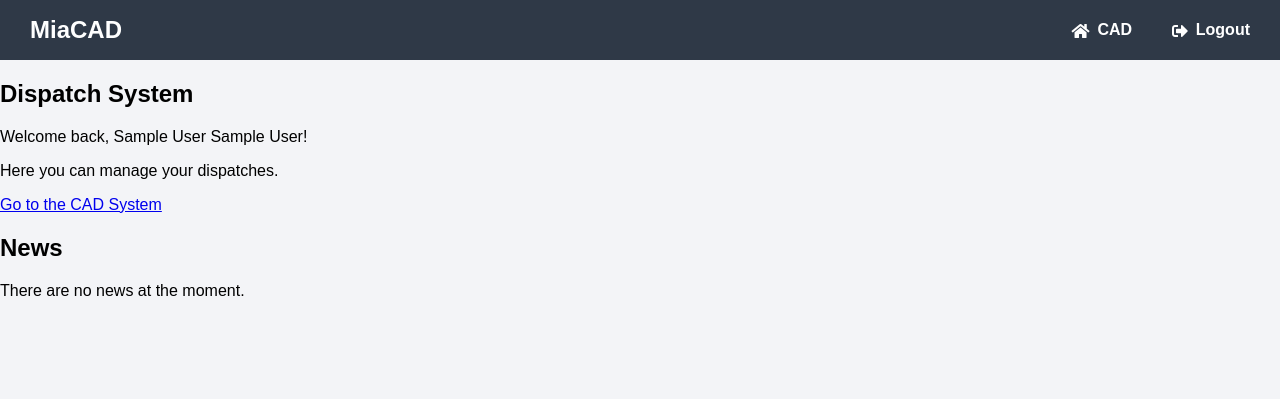
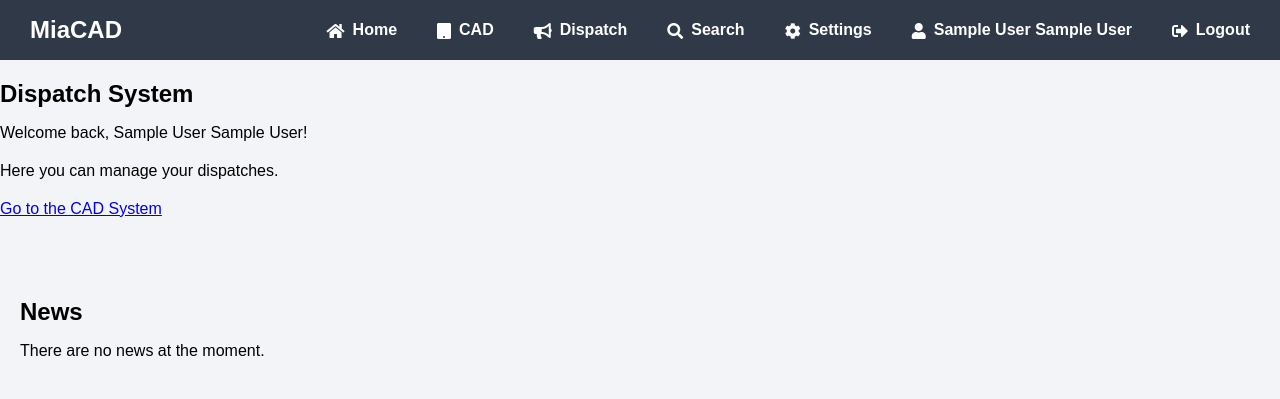
Before and after one commit to semajavoye/MiaCAD, a PHP site: page / in a window 1280 px wide. Shown: the top 399 px of the page. Run offline with PHP 8.4, Linux system fonts and the light colour scheme; the visitor is signed in with stand-in values (Sample User, id 1).

Commit message:
Refactor CSS styles and add user profile link to page header

```diff
--- a/src/frontend/css/index.css
+++ b/src/frontend/css/index.css
@@ -4,3 +4,20 @@ body {
     margin: 0;
     padding: 0;
 }
+
+h2 {
+    font-size: 24px;
+    margin-bottom: 10px;
+}
+
+p {
+    font-size: 16px;
+    margin-bottom: 20px;
+}
+
+.news {
+    margin-top: 40px;
+    padding: 20px;
+    background-color: #f3f4f7;
+    border-radius: 5px;
+}
--- /dev/null
+++ b/src/frontend/css/profile.css
@@ -0,0 +1,6 @@
+body {
+    font-family: Arial, sans-serif;
+    background-color: #f3f4f7;
+    margin: 0;
+    padding: 0;
+}
--- a/src/frontend/css/register.css
+++ b/src/frontend/css/register.css
@@ -121,3 +121,7 @@ body {
 .register form select:valid {
     border-color: #3274d6;
 }
+
+.hidden {
+    display: none;
+}
--- a/src/frontend/page_header.php
+++ b/src/frontend/page_header.php
@@ -1,9 +1,31 @@
+<?php
+    if (isset($_SESSION['username'])) {
+        $username = $_SESSION['username'];
+
+
+        $stmt = $pdo->prepare("SELECT * FROM users WHERE username = :username");
+        $stmt->bindParam(':username', $username);
+        $stmt->execute();
+        $existingUser = $stmt->fetch();
+
+        $title = $existingUser['titel'];
+        $firstName = $existingUser['vorname'];
+        $lastName = $existingUser['nachname'];
+    }
+?>
+
+
 <header>
     <link rel="stylesheet" href="css/page_header.css">
     <nav class="navtop">
         <div>
             <h1><a href="./">MiaCAD</a></h1>
-            <a href="cad.php"><i class="fas fa-home"></i>CAD</a>
+            <a href="index.php"><i class="fas fa-home"></i>Home</a>
+            <a href="cad.php"><i class="fas fa-tablet"></i>CAD</a>
+            <a href="dispatch.php"><i class="fas fa-bullhorn"></i>Dispatch</a>
+            <a href="search.php"><i class="fas fa-search"></i>Search</a>
+            <a href="settings.php"><i class="fas fa-cog"></i>Settings</a>
+            <a href="profile.php"><i class="fas fa-user"></i><?php echo $firstName . " " . $lastName; ?></a>
             <a href="../backend/logout.php"><i class="fas fa-sign-out-alt"></i>Logout</a>
         </div>
     </nav>
--- a/src/frontend/register.php
+++ b/src/frontend/register.php
@@ -15,7 +15,7 @@ include "header.php";
                 <div class="input-group">
                     <label for="title"><i class="fas fa-user"></i></label>
                     <select name="title" id="title" required>
-                        <option value="">Title</option>
+                        <option value="none">Title</option>
                         <option value="dr">Dr.</option>
                         <option value="prof">Prof.</option>
                         <option value="other">Other</option>
```
Also changed, not shown: src/frontend/profile.php (added, +52 -0 lines), src/frontend/sources/main_system.php (line endings or trailing spaces).
